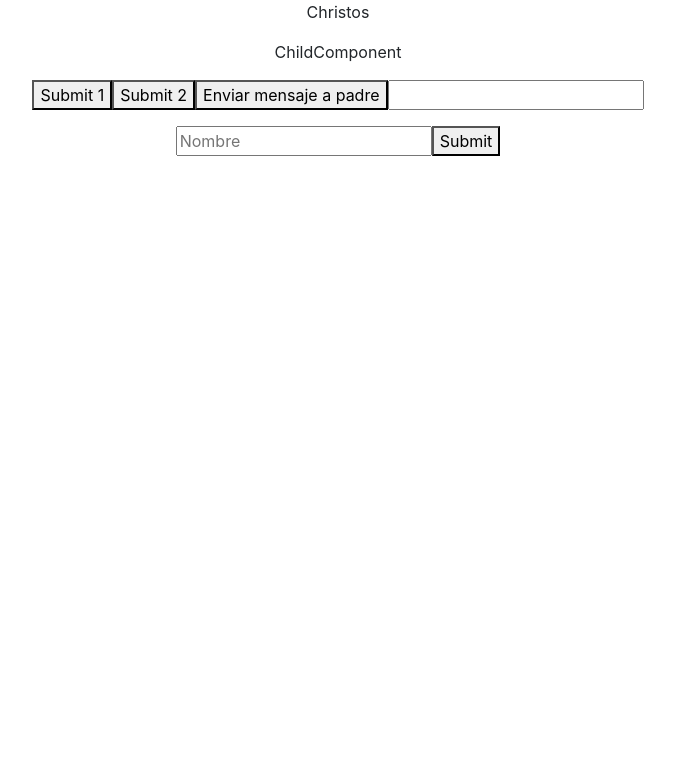
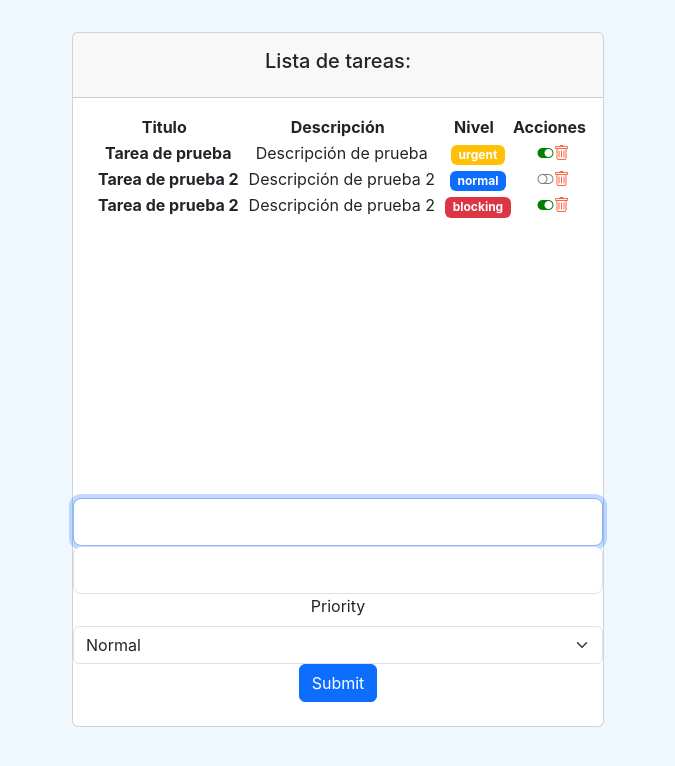
Before and after one commit to Christust/react_bootcamp, a React (Create React App) app: page / in a window 1280 px wide. Shown: the top 766 px of the page, without its empty margins (302-977 px from the left). Built offline with nearby package versions, Linux system fonts and the light colour scheme.

Commit message:
sesion 9

```diff
--- a/src/App.css
+++ b/src/App.css
@@ -36,3 +36,11 @@
     transform: rotate(360deg);
   }
 }
+body {
+  display: flex;
+  align-items: center;
+  justify-content: center;
+  padding-top: 2rem;
+  padding-bottom: 2rem;
+  background-color:aliceblue;
+}
--- a/src/App.js
+++ b/src/App.js
@@ -1,13 +1,10 @@
-import logo from "./logo.svg";
 import "./App.css";
 import TaskList from "../src/components/containers/TaskList";
-import FatherComponent from "./components/containers/FatherComponent";
 
 function App() {
   return (
     <div className="App">
-      {/* <TaskList></TaskList> */}
-      <FatherComponent></FatherComponent>
+      <TaskList></TaskList>
     </div>
   );
 }
--- a/src/components/containers/TaskList.jsx
+++ b/src/components/containers/TaskList.jsx
@@ -39,8 +39,26 @@ const TaskList = () => {
     };
   }, [tasks]);
 
-  function changeCompleted(id) {
-    console.log("Cambiar estado de la tarea");
+  function completeTask(task) {
+    console.log("complete this task", task);
+    const index = tasks.indexOf(task);
+    const tempTasks = [...tasks];
+    tempTasks[index].completed = !tempTasks[index].completed;
+    setTasks(tempTasks);
+  }
+
+  function deleteTask(task) {
+    console.log("complete this task", task);
+    const index = tasks.indexOf(task);
+    const tempTasks = [...tasks];
+    tempTasks.splice(index, 1);
+    setTasks(tempTasks);
+  }
+
+  function addTask(task) {
+    const tempTasks = [...tasks];
+    tempTasks.push(task);
+    setTasks(tempTasks);
   }
 
   return (
@@ -71,13 +89,15 @@ const TaskList = () => {
                     <TaskComponent
                       key={index + "keytask"}
                       task={task}
+                      complete={completeTask}
+                      remove={deleteTask}
                     ></TaskComponent>
                   );
                 })}
               </tbody>
             </table>
           </div>
-          <TaskForm></TaskForm>
+          <TaskForm add={addTask}></TaskForm>
         </div>
       </div>
     </div>
--- a/src/components/pures/TaskComponent.jsx
+++ b/src/components/pures/TaskComponent.jsx
@@ -3,9 +3,9 @@ import PropTypes from "prop-types";
 import { Task } from "../../models/task.class";
 import { LEVELS } from "../../models/levels.enum";
 
-const TaskComponent = ({ task }) => {
+const TaskComponent = ({ task, complete, remove }) => {
   useEffect(() => {
-    console.log("Renderiza Task");
+    console.log("Renderizado del task");
     return () => {
       console.log("Muerte del task");
     };
@@ -37,11 +37,23 @@ const TaskComponent = ({ task }) => {
       <td className="align-items-center">
         <span className="ms-2">
           {task.completed ? (
-            <i className="bi-toggle-on" style={{ color: "green" }}></i>
+            <i
+              onClick={() => complete(task)}
+              className="bi-toggle-on"
+              style={{ color: "green" }}
+            ></i>
           ) : (
-            <i className="bi-toggle-off" style={{ color: "grey" }}></i>
+            <i
+              onClick={() => complete(task)}
+              className="bi-toggle-off"
+              style={{ color: "grey" }}
+            ></i>
           )}
-          <i className="bi-trash" style={{ color: "tomato" }}></i>
+          <i
+            onClick={() => remove(task)}
+            className="bi-trash"
+            style={{ color: "tomato" }}
+          ></i>
         </span>
       </td>
     </tr>
@@ -49,7 +61,9 @@ const TaskComponent = ({ task }) => {
 };
 
 TaskComponent.propTypes = {
-  task: PropTypes.instanceOf(Task),
+  task: PropTypes.instanceOf(Task).isRequired,
+  complete: PropTypes.func.isRequired,
+  remove: PropTypes.func.isRequired,
 };
 
 export default TaskComponent;
--- a/src/components/pures/forms/TaskForm.jsx
+++ b/src/components/pures/forms/TaskForm.jsx
@@ -1,11 +1,69 @@
-import React from "react";
+import React, { useRef } from "react";
+import PropTypes from "prop-types";
+import { LEVELS } from "../../../models/levels.enum";
+import { Task } from "../../../models/task.class";
 
-const TaskForm = () => {
+const TaskForm = ({ add }) => {
+  const nameRef = useRef("");
+  const descriptionRef = useRef("");
+  const levelRef = useRef(LEVELS.NORMAL);
+
+  function addTask(e) {
+    e.preventDefault();
+    const newTask = new Task(
+      nameRef.current.value,
+      descriptionRef.current.value,
+      false,
+      levelRef.current.value
+    );
+    add(newTask);
+  }
   return (
     <div>
-      <form action="">Form</form>
+      <form
+        onSubmit={addTask}
+        className="d-flex justify-content-center align-items-center mb-4"
+      >
+        <div className="form-outline flex-fill">
+          <input
+            type="text"
+            ref={nameRef}
+            id="inputName"
+            className="form-control form-control-lg"
+            required
+            autoFocus
+          />
+          <input
+            type="text"
+            ref={descriptionRef}
+            id="inputDescription"
+            className="form-control form-control-lg"
+            required
+          />
+          <label htmlFor="selectLevel" className="form-label">
+            Priority
+          </label>
+          <select
+            ref={levelRef}
+            defaultValue={LEVELS.NORMAL}
+            id="selectLevel"
+            className="form-select"
+          >
+            <option value={LEVELS.NORMAL}>Normal</option>
+            <option value={LEVELS.URGENT}>Urgent</option>
+            <option value={LEVELS.BLOCKING}>Blocking</option>
+          </select>
+          <button type="submit" className="btn btn-primary">
+            Submit
+          </button>
+        </div>
+      </form>
     </div>
   );
 };
 
+TaskForm.protoTypes = {
+  add: PropTypes.func.isRequired,
+};
+
 export default TaskForm;
```
